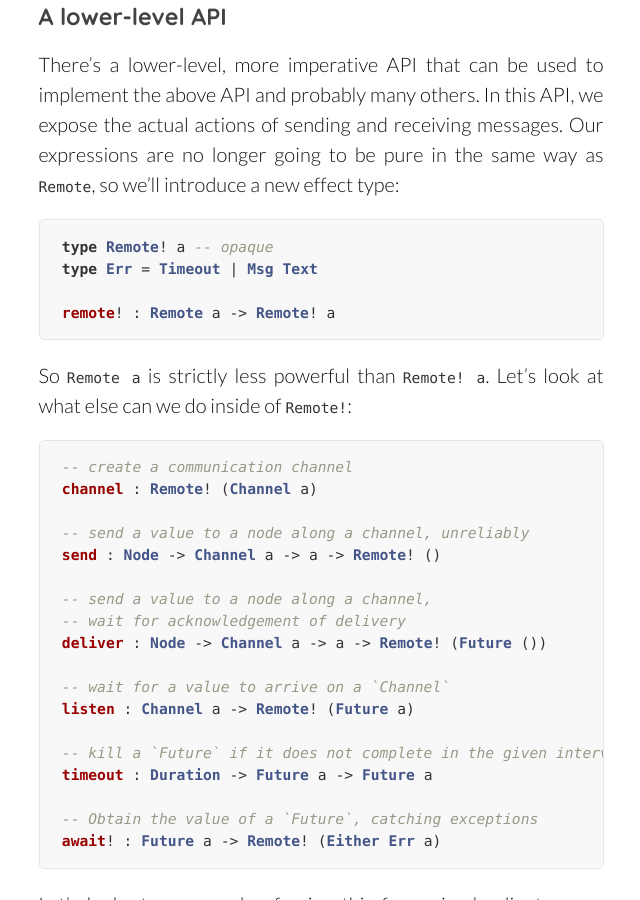
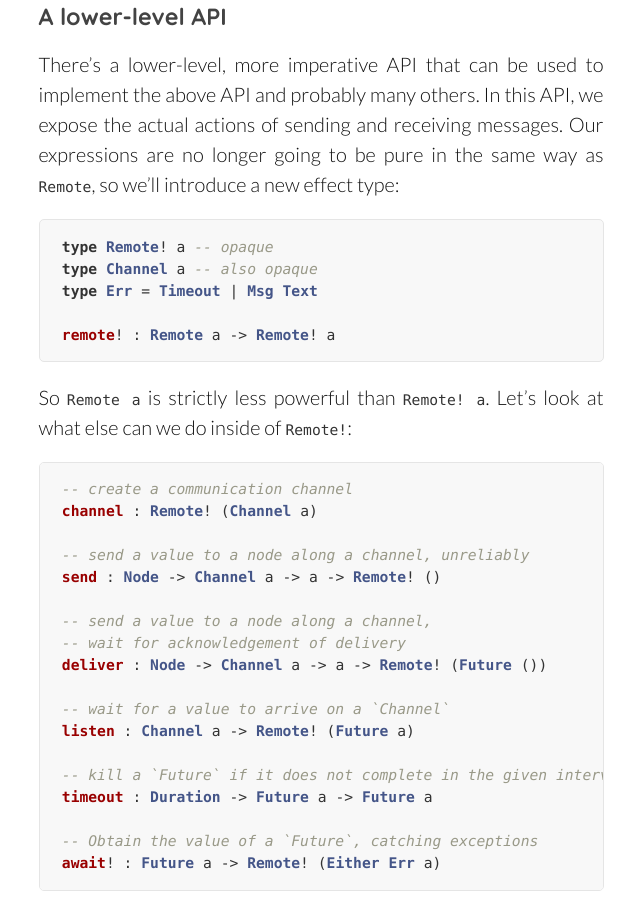
Before and after one commit to unisonweb/oldblog, a Jekyll site: the page built from _posts/2015-06-02-distributed-evaluation.markdown, in a window 1280 px wide and 900 px high, scrolled down 6652 px. Shown: the whole window, without its empty margins (319-959 px from the left). Built offline with Jekyll 4.4.1, drawn with Linux system fonts in a browser that asks for light colours; comment, search, counter and statistics services are not loaded.

Commit message:
Update 2015-06-02-distributed-evaluation.markdown

````diff
--- a/_posts/2015-06-02-distributed-evaluation.markdown
+++ b/_posts/2015-06-02-distributed-evaluation.markdown
@@ -121,6 +121,7 @@ There's a lower-level, more imperative API that can be used to implement the abo
 
 ```Haskell
 type Remote! a -- opaque
+type Channel a -- also opaque
 type Err = Timeout | Msg Text
 
 remote! : Remote a -> Remote! a
````
